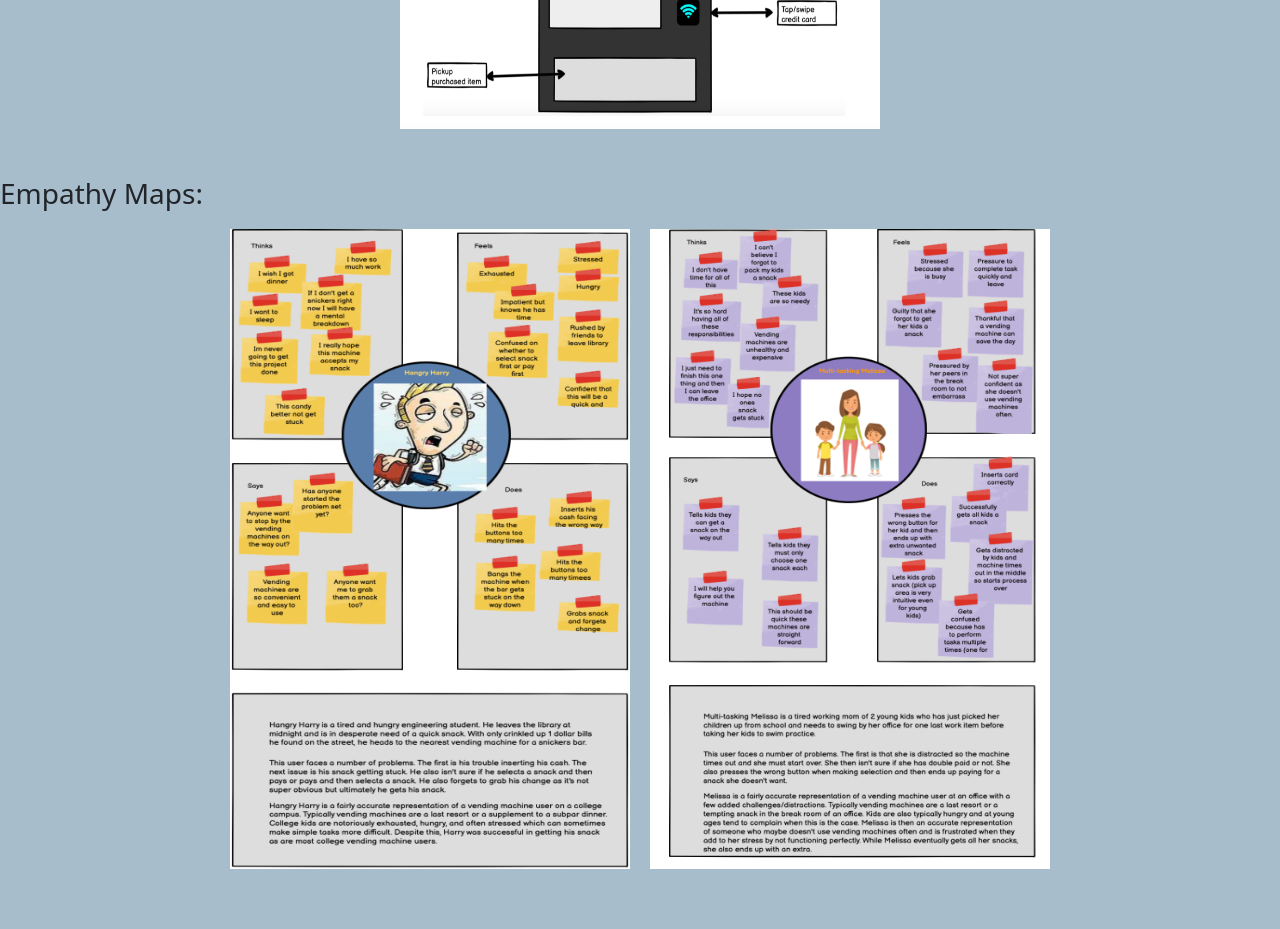
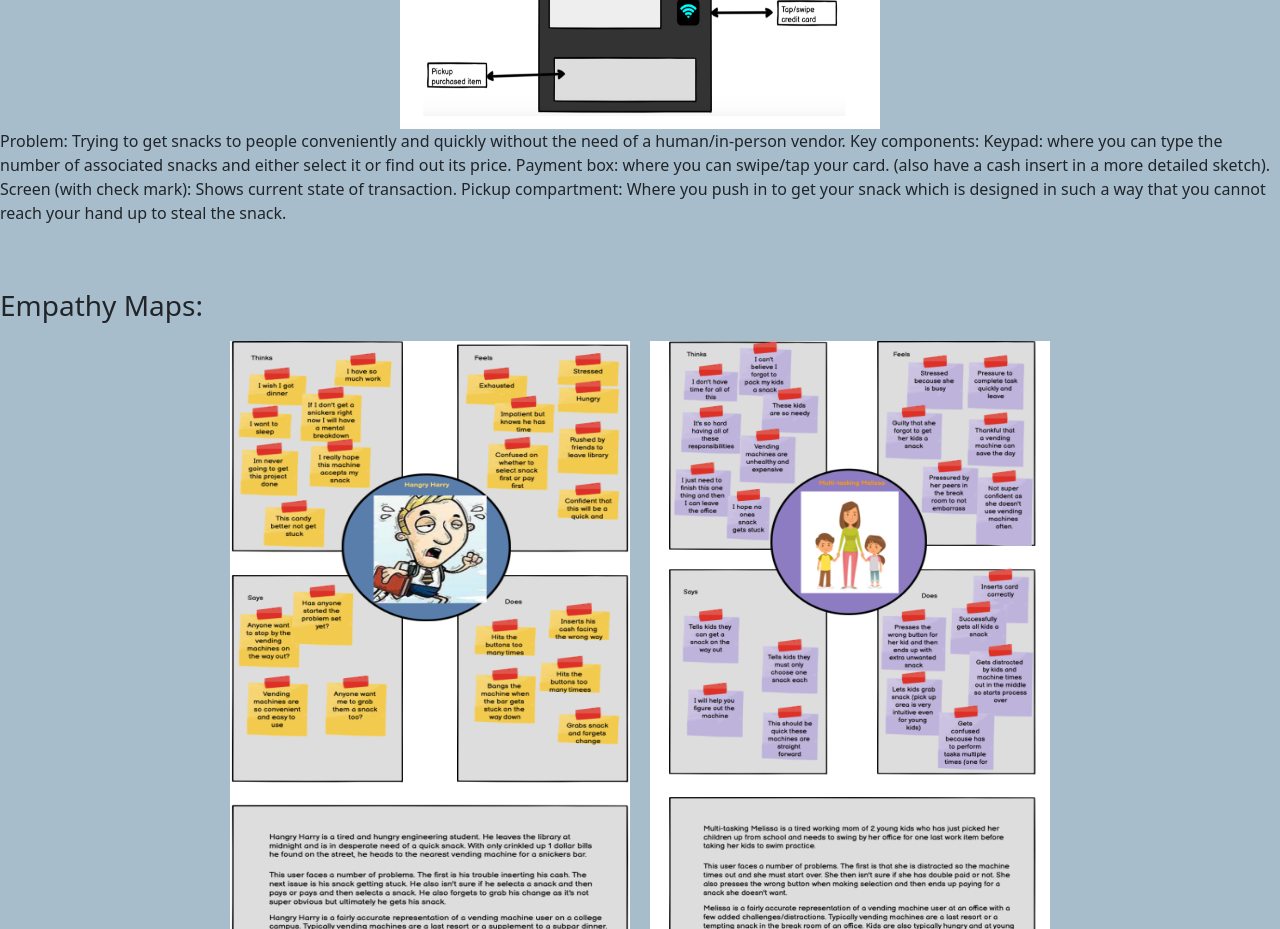
Before and after one commit to rainycloud123/personas_and_storyboard, a plain HTML site: page personas_and_storyboard/index.html in a window 1280 px wide. Shown: the part 2000-2929 px from the top of the page. Drawn offline with Linux system fonts and the light colour scheme.

Commit message:
Update index.html

```diff
--- a/personas_and_storyboard/index.html
+++ b/personas_and_storyboard/index.html
@@ -44,7 +44,7 @@ the bootstrap code he used from github-->
             </h3>
 
             <div class="d-flex flex-row background justify-content-center align-items-left">
-                <img src="IMG_0948.JPG" alt="low-fi vending machine sketch" style="width: 20rem; height: 35rem">
+                <img src="IMG_0948.JPG" alt="vending machine" style="width: 20rem; height: 35rem">
             </div>
 
         </div>
@@ -125,6 +125,19 @@ the bootstrap code he used from github-->
                 <img src="Screen Shot 2022-10-02 at 6.02.54 PM.png" alt="low-fi vending machine sketch"
                     style="width: 30rem; height: 25rem">
             </div>
+            <p>
+                Problem: Trying to get snacks to people conveniently and quickly without the need of a human/in-person
+                vendor.
+                Key components:
+                Keypad: where you can type the number of associated snacks and either select it or find
+                out its price.
+                Payment box: where you can swipe/tap your card. (also have a cash insert in a more
+                detailed sketch).
+                Screen (with check mark): Shows current state of transaction.
+                Pickup compartment: Where you push in to get your snack which is designed in such a way that you cannot
+                reach your hand up to steal the snack.
+
+            </p>
 
         </div>
     </section>
@@ -138,7 +151,7 @@ the bootstrap code he used from github-->
             <div class="d-flex background justify-content-center align-items-center">
                 <img src="hangryharry.png" alt="Hangry Harry empathy map"
                     style="margin: 10px 10px 10px 10px; width: 25rem; height: 40rem">
-                <img src="melissa.png" alt="Hangry Harry empathy map"
+                <img src="melissa.png" alt="Melissa empathy map"
                     style="margin: 10px 10px 10px 10px; width: 25rem; height: 40rem">
             </div>
         </div>
@@ -150,7 +163,7 @@ the bootstrap code he used from github-->
                 Storyboard:
             </h3>
             <div class="d-flex flex-column background justify-content-center align-items-center">
-                <img src="storyboard.png" alt="low-fi vending machine sketch" style="width: 40rem; height: 50rem">
+                <img src="storyboard.png" alt="storyboard" style="width: 40rem; height: 50rem">
             </div>
 
         </div>
```
